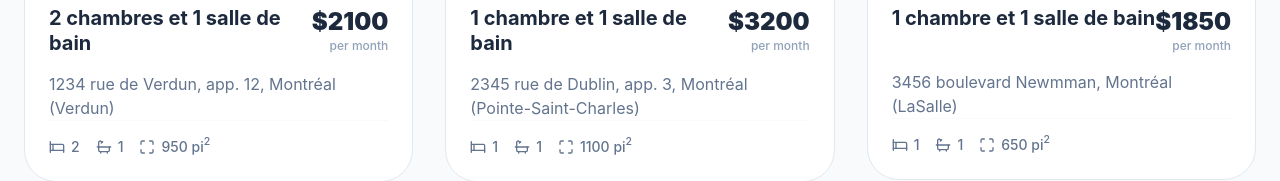
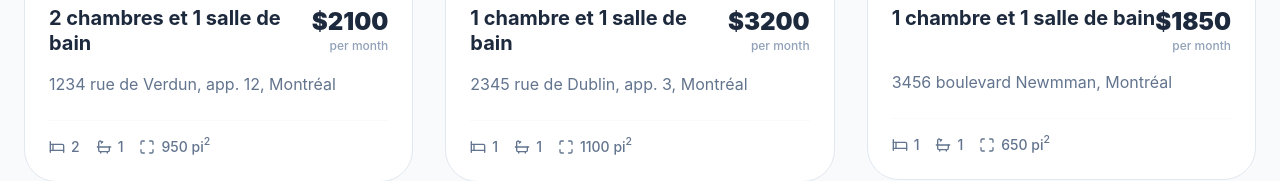
Before and after one commit to pedrovivas/habitat-moderne, a React (Vite) app: page /appartements in a window 1280 px wide. Shown: the part 480-661 px from the top of the page. Built offline with nearby package versions, Linux system fonts and the light colour scheme.

Commit message:
refactor function formatAddress

```diff
--- a/src/Apartment.jsx
+++ b/src/Apartment.jsx
@@ -30,8 +30,8 @@ export default function Apartment({ apartment }) {
           </div>
         </div>
 
-        <p className="text-slate-500">
-          {formatAddress(apartment)}
+        <p className="text-slate-500 line-clamp-2 min-h-[3rem]">
+          {formatAddress(apartment, false)}
         </p>
 
         <div className="flex items-center gap-4 text-slate-500 text-sm mt-auto pt-4 border-t border-slate-50">
--- a/src/formatAddress.jsx
+++ b/src/formatAddress.jsx
@@ -1,10 +1,10 @@
-export default function formatAddress({
-  address,
-  unit,
-  neighborhood,
-  city = "Montréal",
-}) {
-  return [address, unit && `app. ${unit}`, `${city} (${neighborhood})`]
-    .filter(Boolean)
-    .join(", ");
+export default function formatAddress(
+  { address, unit, neighborhood, city = "Montréal" },
+  showNeighborhood = true,
+) {
+
+  const cityInfo =
+    neighborhood && showNeighborhood ? `${city} (${neighborhood})` : city;
+
+  return [address, unit && `app. ${unit}`, cityInfo].filter(Boolean).join(", ");
 }
```
